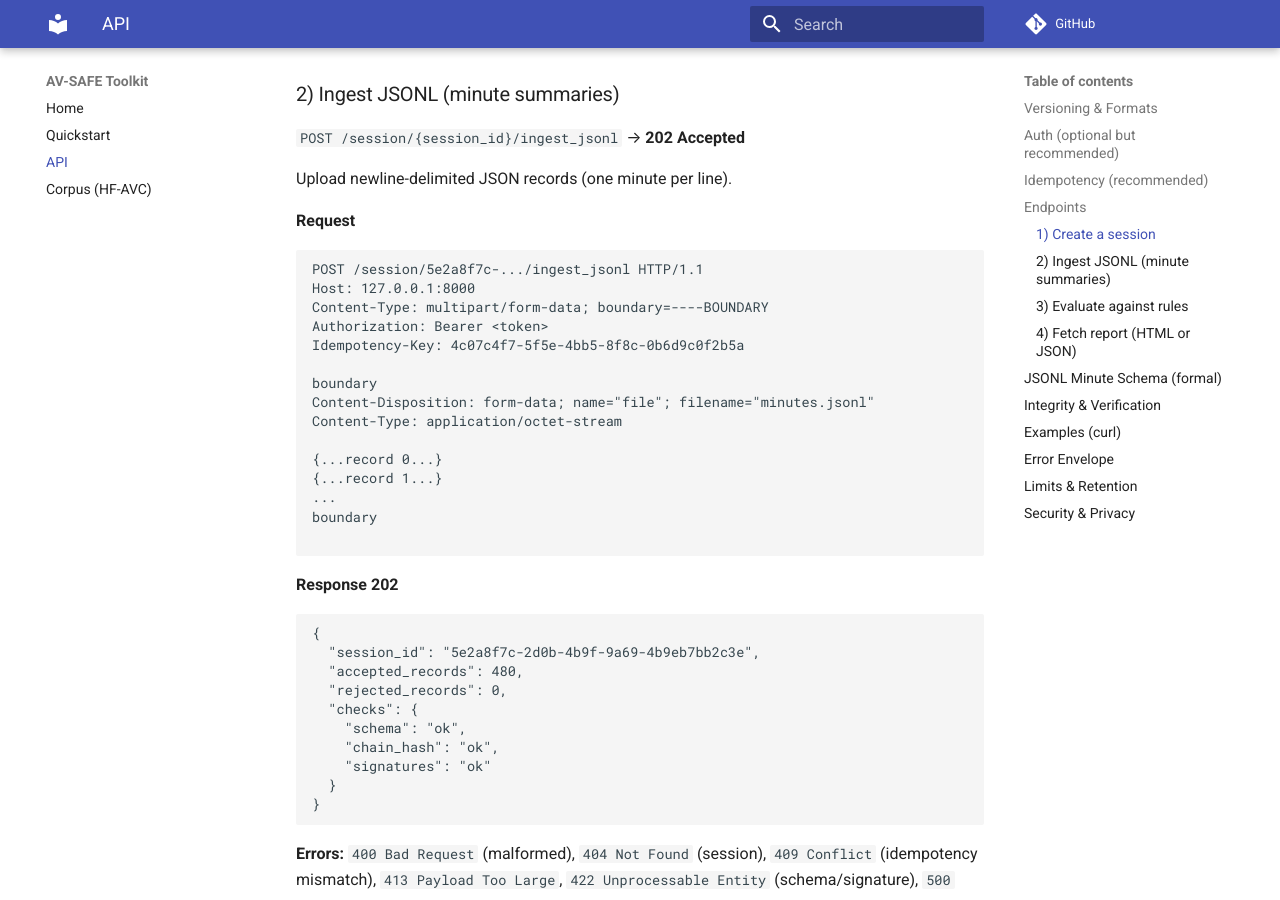
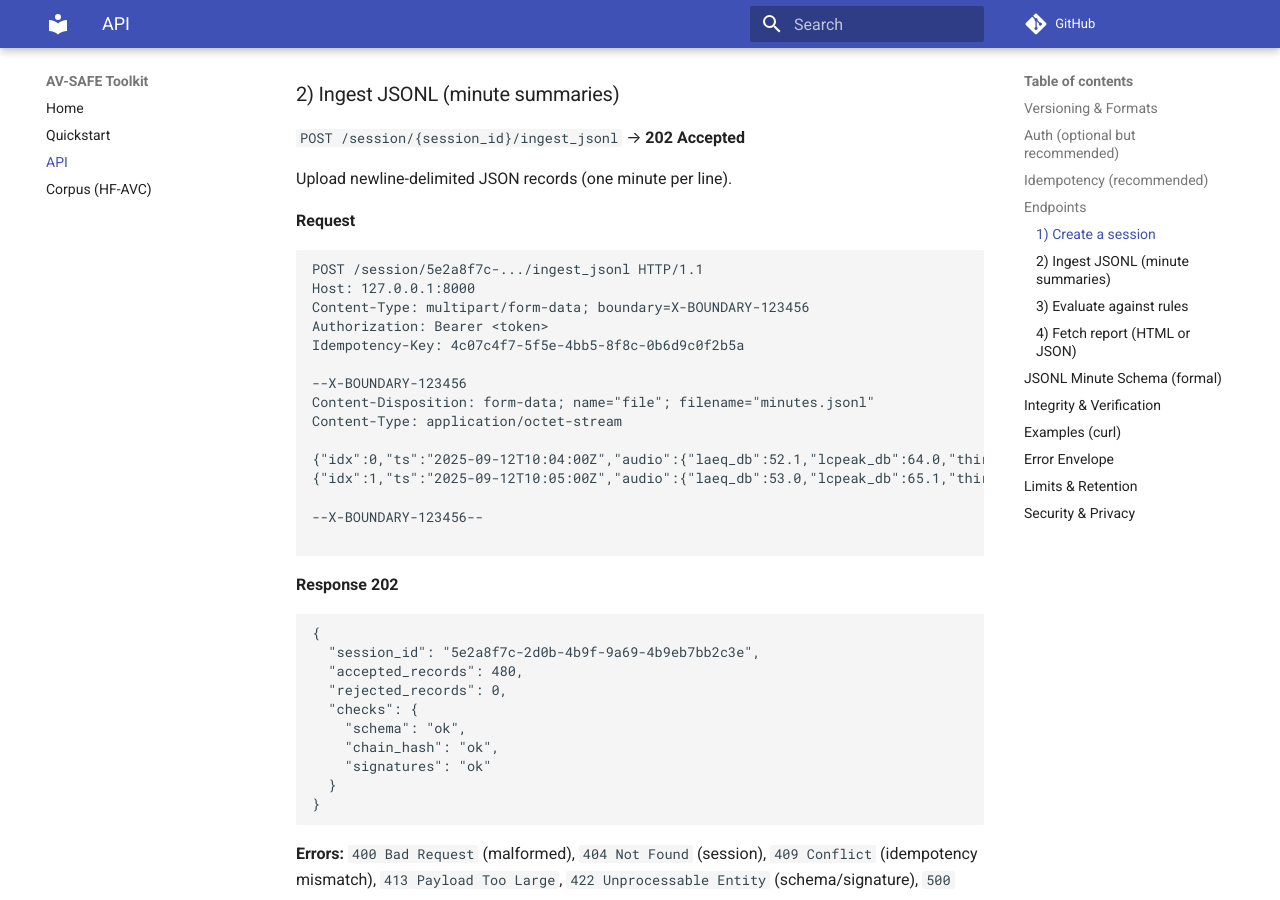
Before and after one commit to googs0/av-safe-toolkit, an MkDocs documentation site: the page built from docs/api.md, in a window 1280 px wide and 900 px high, scrolled down 1618 px. Built offline with MkDocs 1.6.1 and Material for MkDocs 9.7.7, drawn with Linux system fonts in a browser that asks for light colours; comment, search, counter and statistics services are not loaded.

```diff
--- a/docs/api.md
+++ b/docs/api.md
@@ -75,18 +75,18 @@ Upload newline-delimited JSON records (one minute per line).
 ~~~http
 POST /session/5e2a8f7c-.../ingest_jsonl HTTP/1.1
 Host: 127.0.0.1:8000
-Content-Type: multipart/form-data; boundary=----BOUNDARY
+Content-Type: multipart/form-data; boundary=X-BOUNDARY-123456
 Authorization: Bearer <token>
 Idempotency-Key: 4c07c4f7-5f5e-4bb5-8f8c-0b6d9c0f2b5a
 
-boundary
+--X-BOUNDARY-123456
 Content-Disposition: form-data; name="file"; filename="minutes.jsonl"
 Content-Type: application/octet-stream
 
-{...record 0...}
-{...record 1...}
-...
-boundary
+{"idx":0,"ts":"2025-09-12T10:04:00Z","audio":{"laeq_db":52.1,"lcpeak_db":64.0,"third_octave_db":{"125":58.0,"250":56.5,"500":54.0,"1000":52.0,"2000":51.2}},"light":{"tlm_freq_hz":120.0,"tlm_mod_percent":7.5,"flicker_index":0.06},"chain":{"hash":"aaaaaaaaaaaaaaaaaaaaaaaaaaaaaaaaaaaaaaaaaaaaaaaaaaaaaaaaaaaaaaaa"}}
+{"idx":1,"ts":"2025-09-12T10:05:00Z","audio":{"laeq_db":53.0,"lcpeak_db":65.1,"third_octave_db":{"125":58.3,"250":56.7,"500":54.2,"1000":52.2,"2000":51.5}},"light":{"tlm_freq_hz":120.0,"tlm_mod_percent":7.6,"flicker_index":0.06},"chain":{"hash":"bbbbbbbbbbbbbbbbbbbbbbbbbbbbbbbbbbbbbbbbbbbbbbbbbbbbbbbbbbbbbbbb"}}
+
+--X-BOUNDARY-123456--
 
 ~~~
 
```
